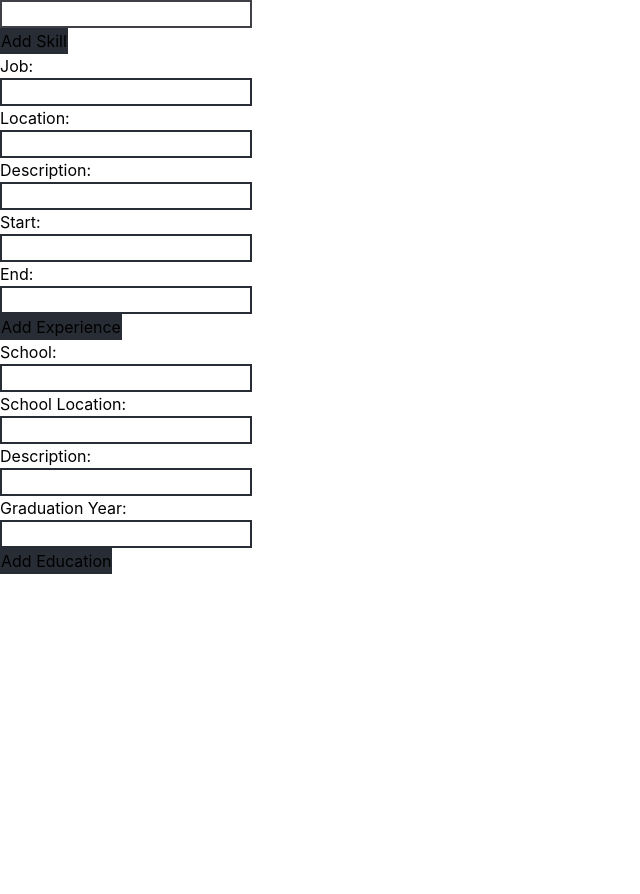
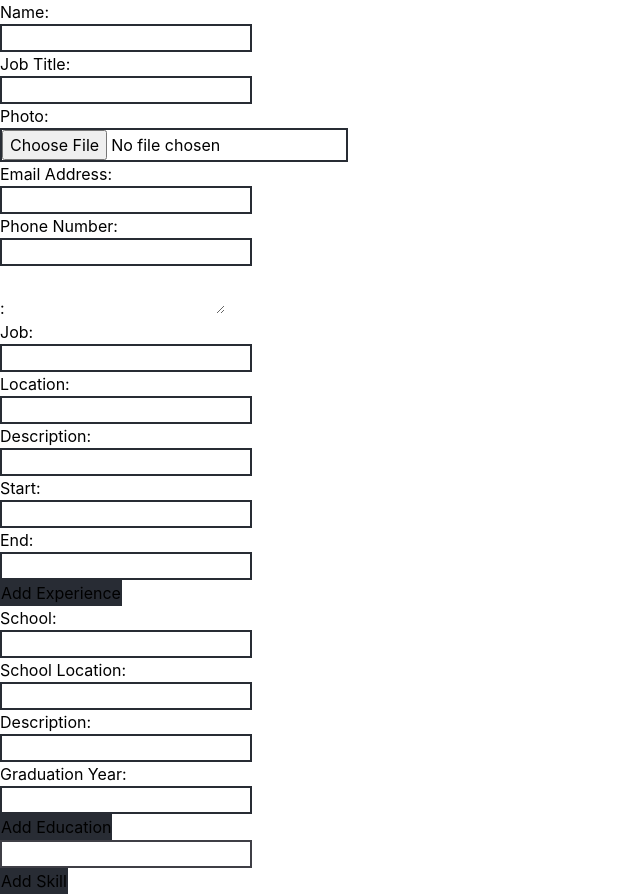
Before and after one commit to Sty6x/cv-application-maker, a React (Create React App) app: page / in a window 1280 px wide. Shown: the whole page, without its empty margins (0-640 px from the left). Before the commit the page ends 800 px from the top, so only its background shows below. Built offline with nearby package versions, Linux system fonts and the light colour scheme.

Commit message:
appeneded component to app

```diff
--- a/src/App.js
+++ b/src/App.js
@@ -6,6 +6,7 @@ import ExperienceList from "./components/experience-component/experienceList";
 import SkillInput from "./components/skill-component/skillInput";
 import EducationInput from "./components/education-component/educationInput";
 import EducationList from "./components/education-component/educationList";
+import PersonalInfoInput from "./components/contacts-component/personalInfoInput";
 class App extends React.Component {
 	constructor(props) {
 		super(props);
@@ -181,12 +182,13 @@ class App extends React.Component {
 		this.setState({});
 	}
 	render() {
+		// Lists should be in another component to display the users input details
 		return (
 			<div id="app-container">
-				<div id="skill">
-					<SkillInput handleSkillInput={this.handleSkillInput} addSkill={this.addSkill} />
-					<SkillList skillsArr={this.state.skills} />
+				<div id="personal-info">
+					<PersonalInfoInput />
 				</div>
+
 				<div id="experience">
 					<ExperienceInput
 						addExperienceHandler={this.addExperience}
@@ -211,6 +213,10 @@ class App extends React.Component {
 						educationList={this.state.education}
 					/>
 				</div>
+				<div id="skill">
+					<SkillInput handleSkillInput={this.handleSkillInput} addSkill={this.addSkill} />
+					<SkillList skillsArr={this.state.skills} />
+				</div>
 			</div>
 		);
 	}
--- a/src/components/contacts-component/personalInfoInput.js
+++ b/src/components/contacts-component/personalInfoInput.js
@@ -1,6 +1,6 @@
 import React from "react";
 
-class ContactInput extends React.Component {
+class PersonalInfoInput extends React.Component {
 	constructor(props) {
 		super(props);
 	}
@@ -20,7 +20,7 @@ class ContactInput extends React.Component {
 
 				<div id="image-file-cont">
 					<label htmlFor="image-file">Photo:</label>
-					<input type="image" id="image-file" />
+                    <input type="file" id="image-file" accept="image/jpeg, image/png, image/jpg"/>
 				</div>
 
 				<div id="email-input-cont">
@@ -42,5 +42,4 @@ class ContactInput extends React.Component {
 	}
 }
 
-
-export default ContactInput;
+export default PersonalInfoInput;
```
